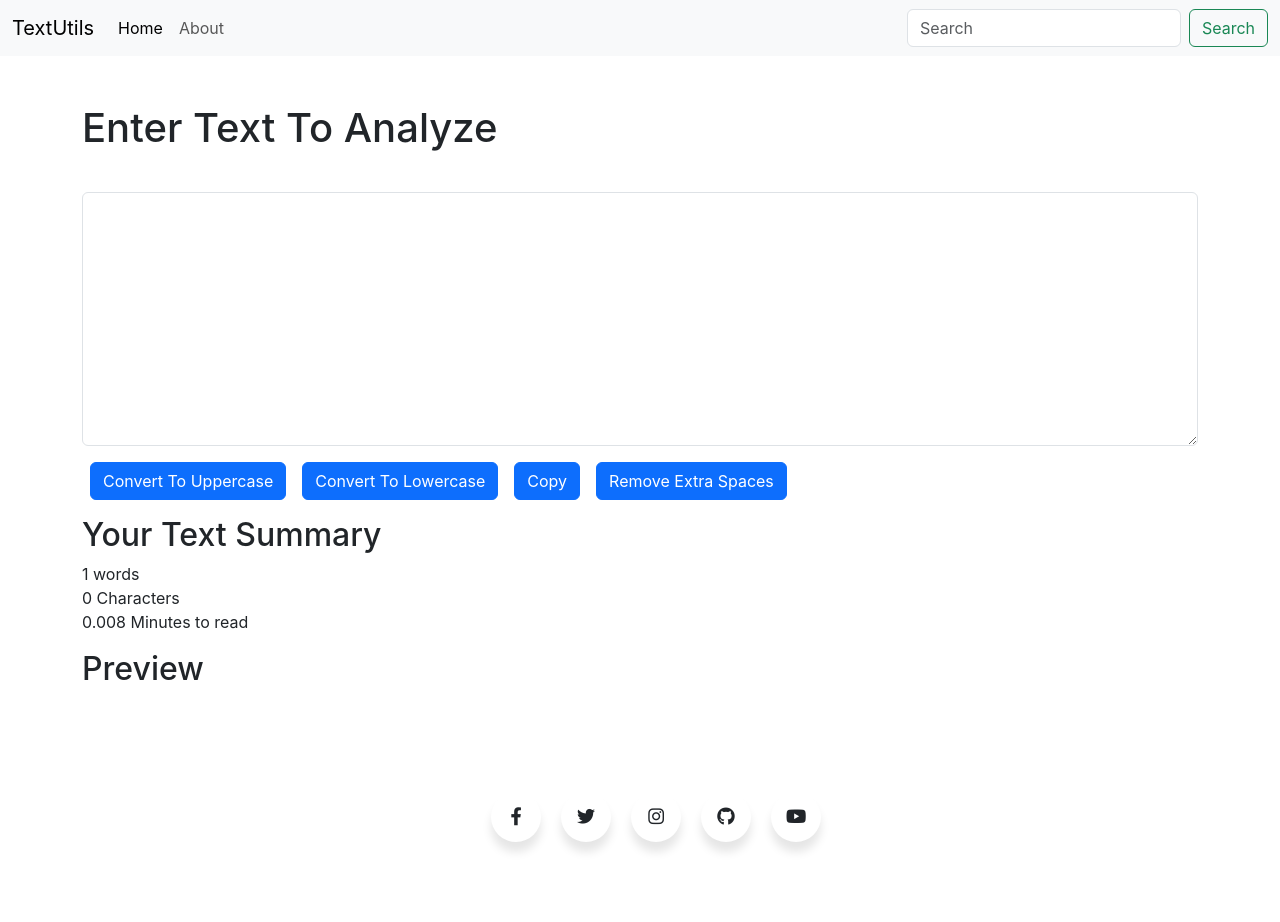
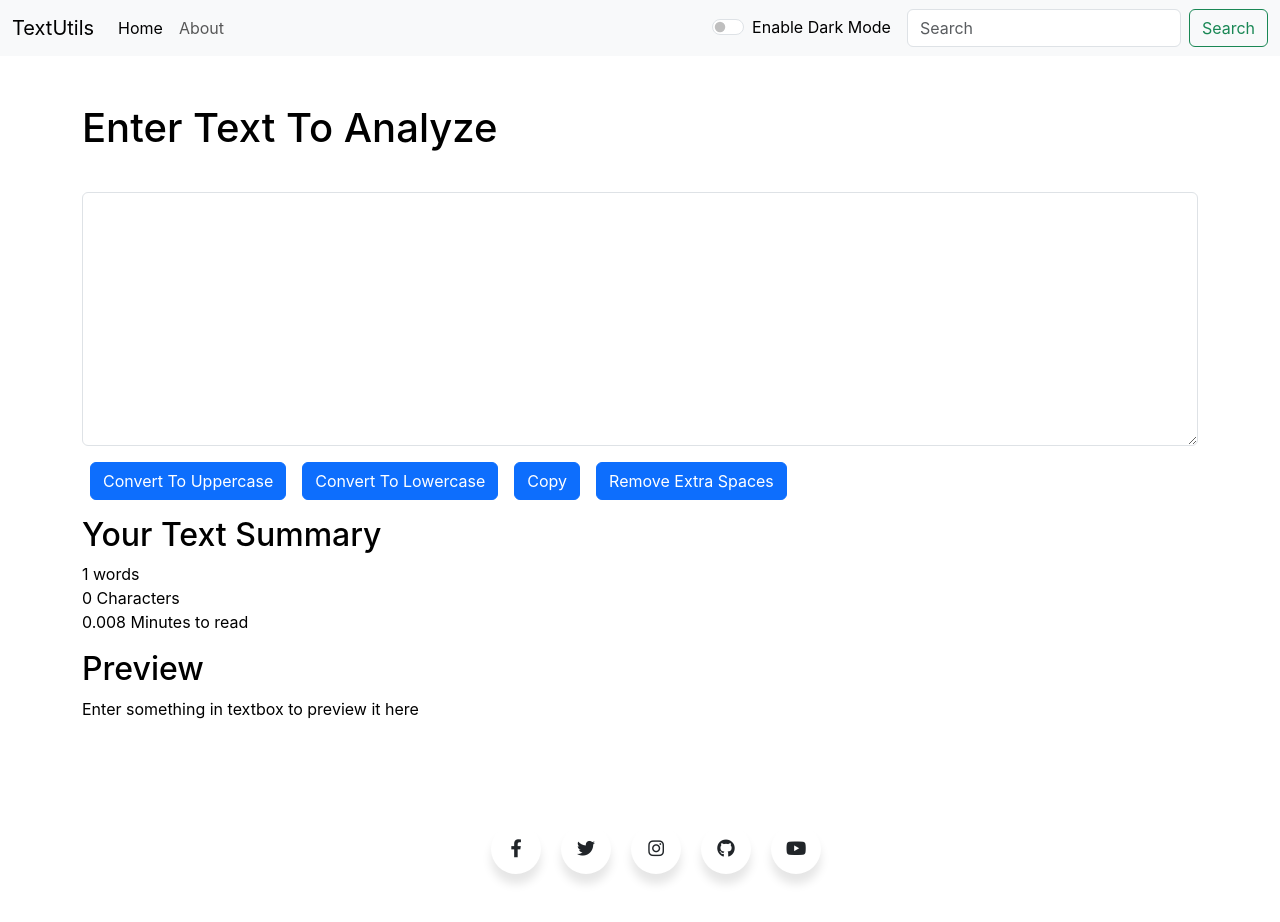
Before and after one commit to Aditya-Khoje/TextUtils-Project, a React (Create React App) app: page / in a window 1280 px wide. Shown: the top 922 px of the page. Built offline with nearby package versions, Linux system fonts and the light colour scheme.

Commit message:
sixth commit

```diff
--- a/src/App.js
+++ b/src/App.js
@@ -3,12 +3,45 @@ import Navbar from "./Components/Navbar";
 import Footer from "./Components/Footer";
 import Textform from "./Components/Textform";
 import About from "./Components/About";
+import { useState, useSyncExternalStore } from "react";
 
 function App() {
+  const [mode, setMode] = useState("light");
+  const [modeText, setModeText] = useState("Enable Dark Mode");
+  const [toggleTextColor, setToggleTextColor] = useState({
+    color: "black",
+  });
+
+  const toggleMode = () => {
+    if (mode == "dark") {
+      setMode("light");
+      setModeText("Enable Dark Mode");
+      setToggleTextColor({
+        color: "black",
+      });
+      document.body.style.backgroundColor = "white";
+    }
+    if (mode == "light") {
+      setMode("dark");
+      setModeText("Enable Light Mode");
+      setToggleTextColor({
+        color: "white",
+      });
+      document.body.style.backgroundColor = "#042743";
+    }
+  };
+
   return (
     <>
-      <Navbar title="TextUtils" aboutText="About" />
-      <Textform heading="Enter Text To Analyze" />
+      <Navbar
+        title="TextUtils"
+        aboutText="About"
+        mode={mode}
+        toggleMode={toggleMode}
+        modeText={modeText}
+        toggleTextColor={toggleTextColor}
+      />
+      <Textform heading="Enter Text To Analyze" mode={mode} />
       {/* <About /> */}
       <Footer />
     </>
--- a/src/Components/Navbar.js
+++ b/src/Components/Navbar.js
@@ -2,9 +2,12 @@ import React from "react";
 import PropTypes from "prop-types";
 
 export default function Navbar(props) {
+  var modeText = "Enable Dark Mode";
   return (
     <>
-      <nav className="navbar navbar-expand-lg bg-body-tertiary">
+      <nav
+        className={`navbar navbar-expand-lg navbar-${props.mode} bg-${props.mode}`}
+      >
         <div className="container-fluid">
           <a className="navbar-brand" href="/">
             {props.title}
@@ -33,6 +36,23 @@ export default function Navbar(props) {
                 </a>
               </li>
             </ul>
+            <div className="form-check form-switch mx-3">
+              <input
+                onClick={props.toggleMode}
+                className="form-check-input"
+                type="checkbox"
+                role="switch"
+                id="flexSwitchCheckDefault"
+              />
+              <label
+                className="form-check-label"
+                for="flexSwitchCheckDefault"
+                style={props.toggleTextColor}
+              >
+                {props.modeText}
+              </label>
+            </div>
+
             <form className="d-flex" role="search">
               <input
                 className="form-control me-2"
--- a/src/Components/Textform.js
+++ b/src/Components/Textform.js
@@ -18,7 +18,7 @@ export default function Textform(props) {
     setText(newText.join(" "));
   };
 
-  const handleCopy = () => {
+  const handleCopy = (props) => {
     var text = document.getElementById("myBox");
     text.select();
     navigator.clipboard.writeText(text.value);
@@ -30,11 +30,20 @@ export default function Textform(props) {
 
   return (
     <>
-      <div className="container mt-5">
+      <div
+        className="container mt-5"
+        style={{
+          color: props.mode == "dark" ? "white" : "black",
+        }}
+      >
         <h1>{props.heading}</h1>
         <div className="my-3">
           <label htmlFor="Text" className="form-label"></label>
           <textarea
+            style={{
+              backgroundColor: props.mode == "dark" ? "gray" : "white",
+              color: props.mode == "dark" ? "white" : "black",
+            }}
             className="form-control"
             value={text}
             onChange={handleOnChange}
@@ -55,7 +64,12 @@ export default function Textform(props) {
           Remove Extra Spaces
         </button>
       </div>
-      <div className="container my-3">
+      <div
+        className="container my-3"
+        style={{
+          color: props.mode == "dark" ? "white" : "black",
+        }}
+      >
         <h2>Your Text Summary</h2>
 
         <p>
@@ -67,7 +81,11 @@ export default function Textform(props) {
         </p>
 
         <h2>Preview</h2>
-        <p>{text}</p>
+        <p>
+          {text.length > 0
+            ? text
+            : "Enter something in textbox to preview it here"}
+        </p>
       </div>
     </>
   );
```
